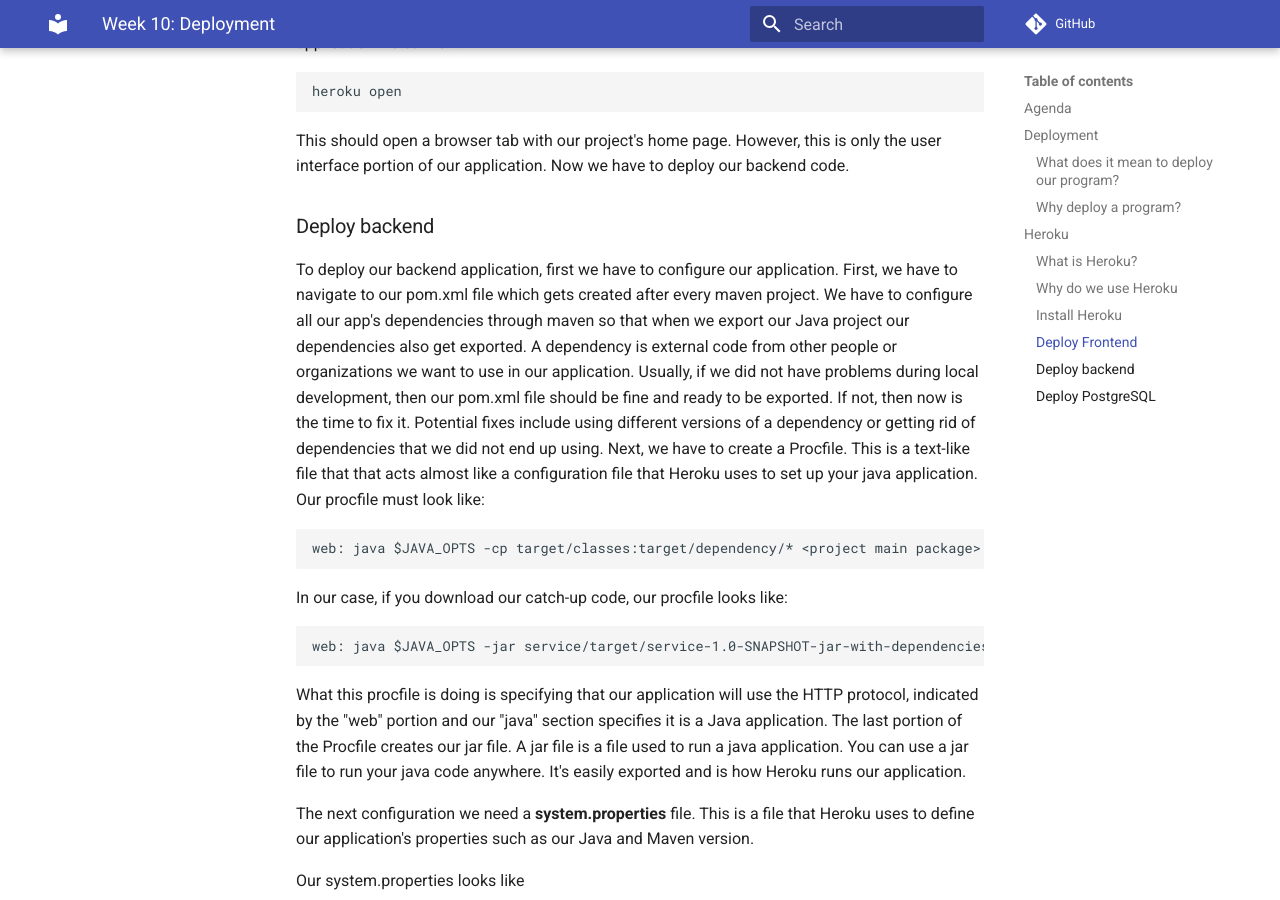
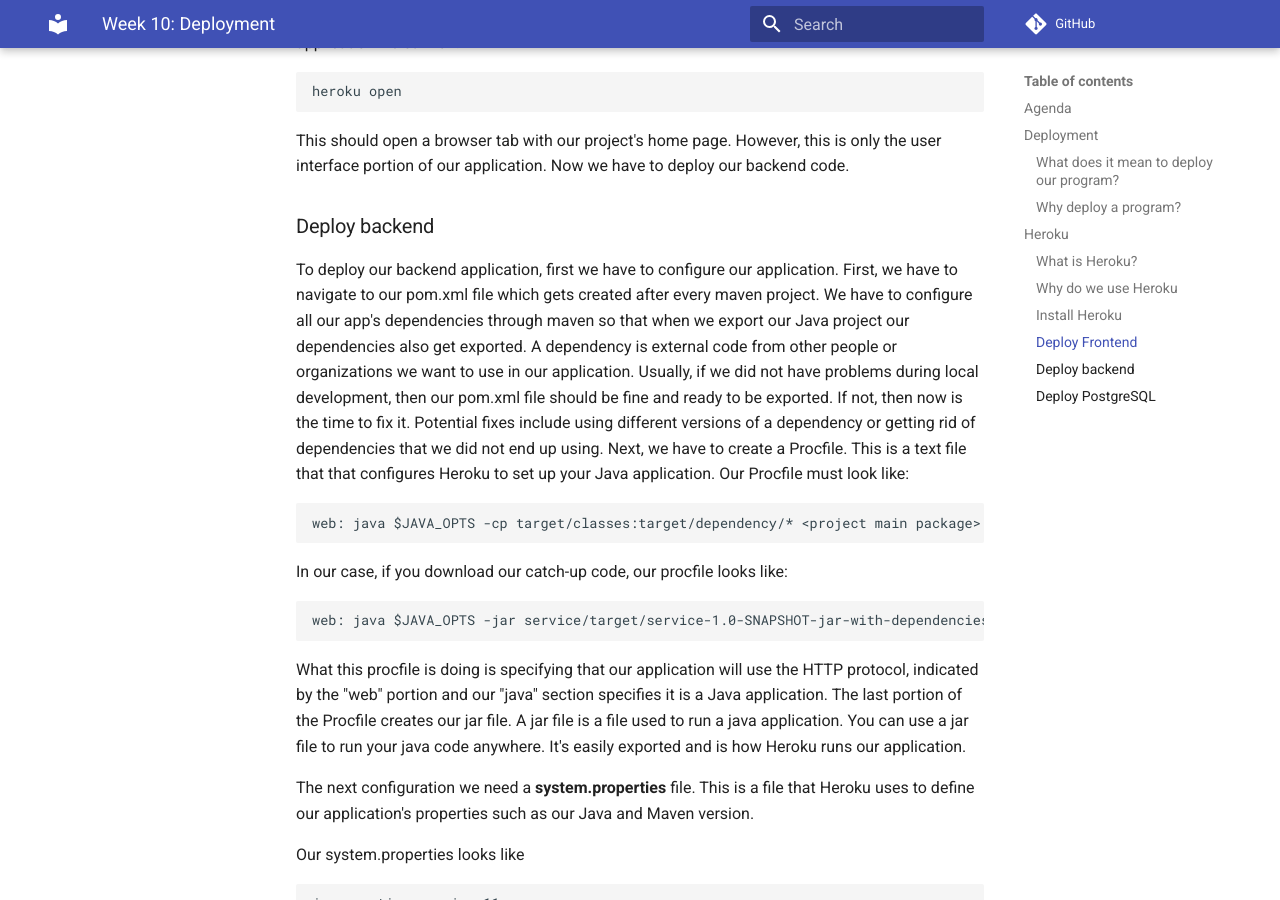
Before and after one commit to Code-4-Community/learning-resources, an MkDocs documentation site: the page built from docs/jumpstart/week-10.md, in a window 1280 px wide and 900 px high, scrolled down 3316 px. Built offline with MkDocs 1.6.1 and Material for MkDocs 9.7.7, drawn with Linux system fonts in a browser that asks for light colours; comment, search, counter and statistics services are not loaded.

Commit message:
Update docs/jumpstart/week-10.md
Co-authored-by: Conner Nilsen <connernilsen@gmail.com>

````diff
--- a/docs/jumpstart/week-10.md
+++ b/docs/jumpstart/week-10.md
@@ -86,7 +86,7 @@ To deploy our backend application, first we have to configure our application. F
 file which gets created after every maven project. We have to configure all our app's dependencies through maven so that when we export our Java project our dependencies also get exported.
 A dependency is external code from other people or organizations we want to use in our application. Usually, if we did not have problems during local development, then our pom.xml file should be fine and ready to be exported.
 If not, then now is the time to fix it. Potential fixes include using different versions of a dependency or getting rid of dependencies that we did not end up using.
-Next, we have to create a Procfile. This is a text-like file that that acts almost like a configuration file that Heroku uses to set up your java application. Our procfile must look like:
+Next, we have to create a Procfile. This is a text file that that configures Heroku to set up your Java application. Our Procfile must look like:
 
 ```ignorelang
 web: java $JAVA_OPTS -cp target/classes:target/dependency/* <project main package>
````
